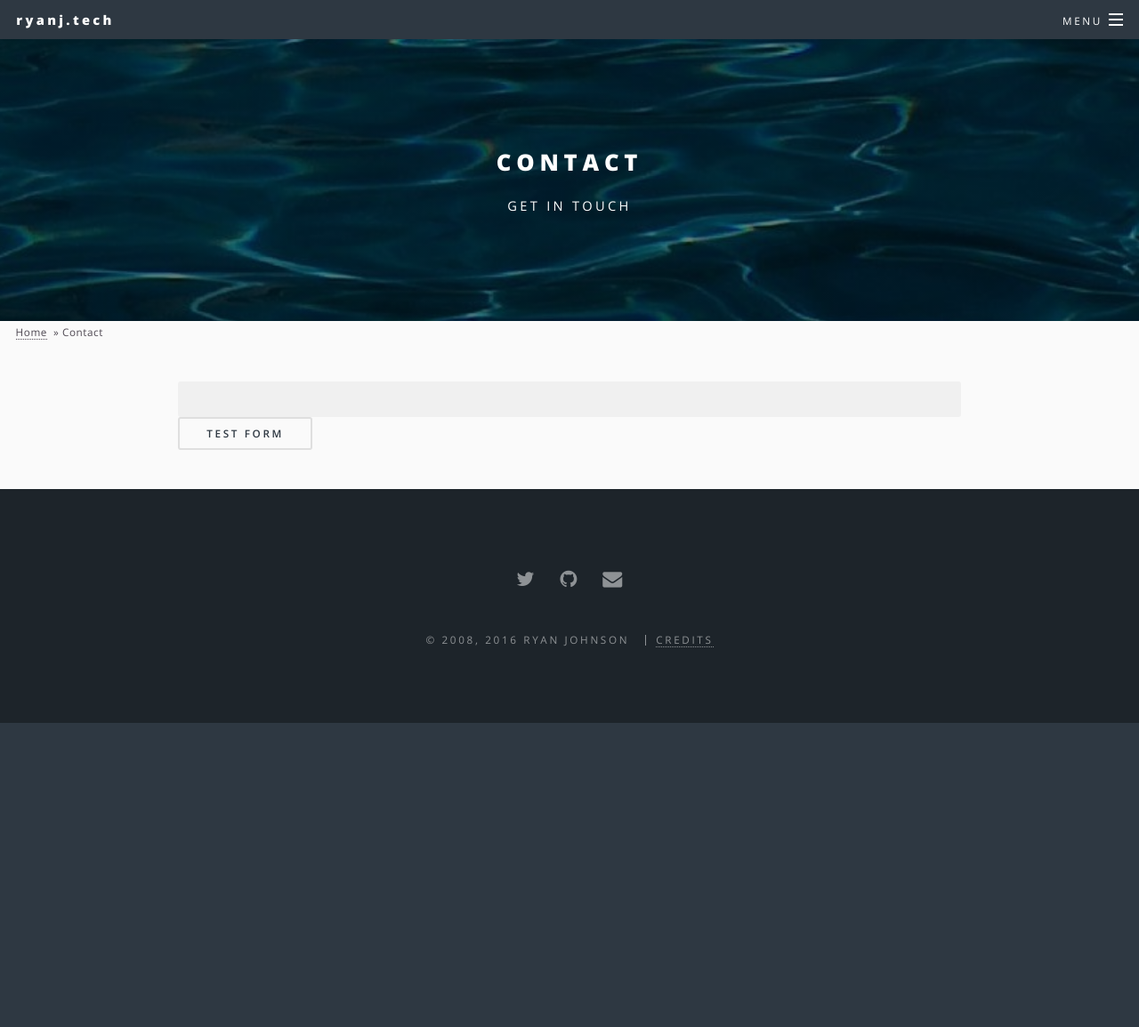
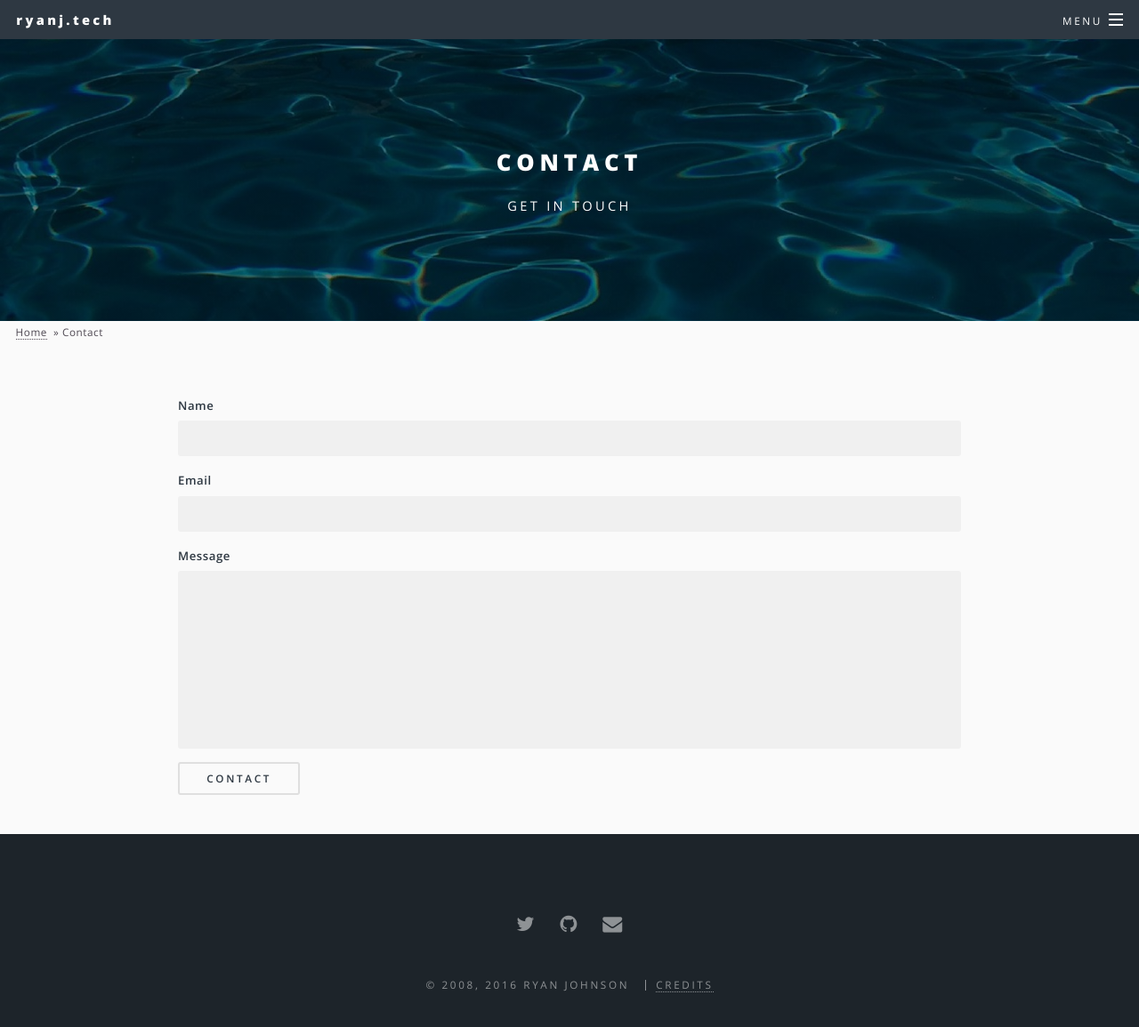
Before and after one commit to empireofryan/namecheap_dns, a Jekyll site: the page built from _pages/contact.html, in a window 1280 px wide and 1201 px high. Shown: the top 1155 px of the window at 89% size. Built offline with Jekyll 4.4.1, drawn with Linux system fonts in a browser that asks for light colours.

Commit message:
latest changes

```diff
--- a/_pages/contact.html
+++ b/_pages/contact.html
@@ -16,7 +16,9 @@ script: |
     <!-- the redirect_to is optional, the form will redirect to the referrer on submission -->
     <input type='hidden' name='redirect_to' value='http:/www.ryanj.tech/contact-success/' />
     <!-- all your input fields here.... -->
-    <input type='text' name='test' />
-    <input type='submit' value='Test form' />
+    <label style="margin-top:15px; margin-bottom:5px">Name</label><input type='text' name='test' />
+    <label style="margin-top:15px; margin-bottom:5px">Email</label><input type='text' name='email' />
+    <label style="margin-top:15px; margin-bottom:5px">Message</label><input type='text' name='message' style="height:200px" />
+    <input style="margin-top:15px" type='submit' value='Contact' />
   </form>
 </section>
```
Also changed, not shown: 3 other files.
